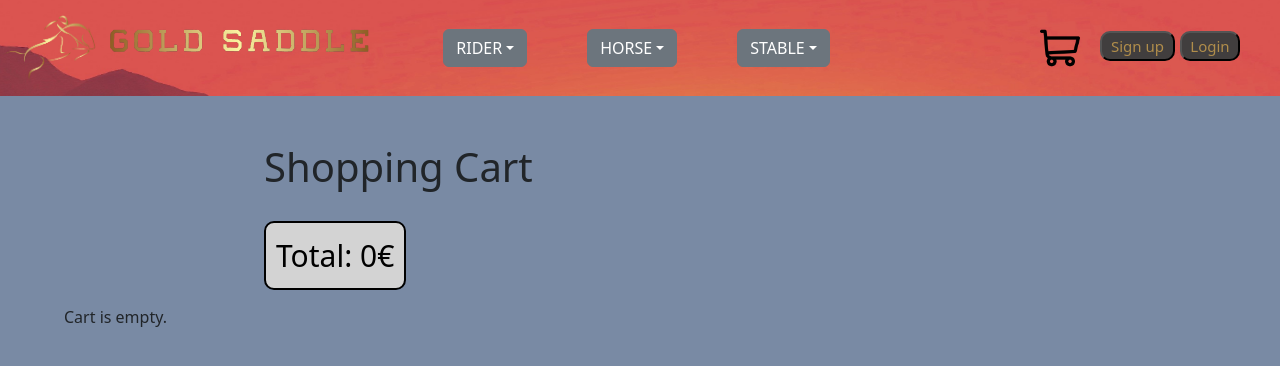
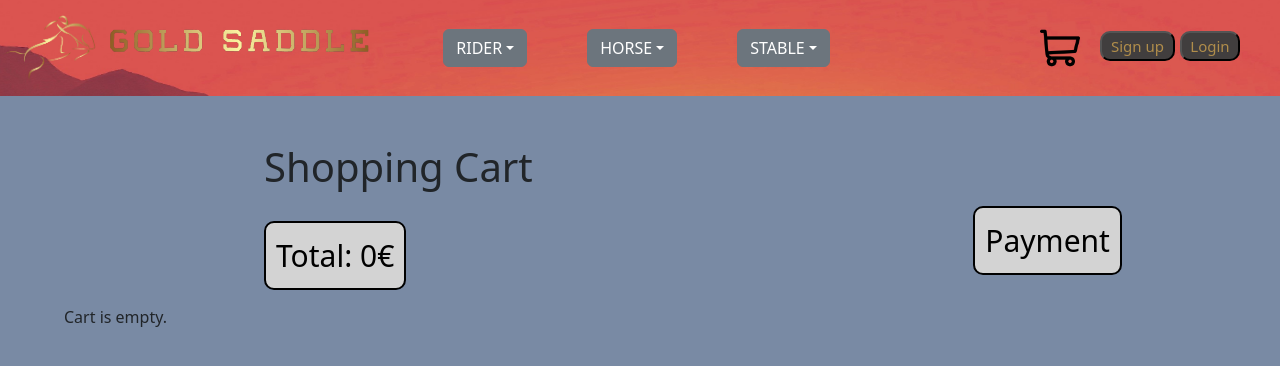
Before and after one commit to HenryNasci/DWeb_Trab_Final, a React (Create React App) app: page /Cart in a window 1280 px wide. Shown: the top 366 px of the page. Built offline with nearby package versions, Linux system fonts and the light colour scheme.

Commit message:
botao pagamento

```diff
--- a/src/app/Cart.css
+++ b/src/app/Cart.css
@@ -78,3 +78,23 @@
 .tituloCart {
     margin: 15px 200px;
 }
+
+.butPay {
+    background-color: #d3d3d3;
+    border: 2px solid black;
+    border-radius: 10px;
+    color: black;
+    margin-right: 13%;
+    padding: 10px;
+    text-align: center;
+    text-decoration: none;
+    display: inline-block;
+    font-size: 30px;
+    align: center;
+    float: right;
+}
+
+.butPay:hover {
+    background-color: #00ff00;
+    color: #FFF;
+}
--- a/src/app/Cart.js
+++ b/src/app/Cart.js
@@ -1,11 +1,15 @@
 import React, { useState, useEffect } from 'react';
 import Header from '../Components/Header';
 import './Cart.css';
+import { useAuth } from '../Components/AuthContext';
+import { useNavigate } from 'react-router-dom';
 
 
 function CartPage() {
     const [cartItems, setCartItems] = useState([]);
     const [totalPrice, setTotalPrice] = useState(0);
+    const { isLoggedIn } = useAuth();
+    const navigate = useNavigate();
 
     //vai buscar os dados armazenados do cart
     useEffect(() => {
@@ -31,12 +35,22 @@ function CartPage() {
         sessionStorage.setItem('carrinho', JSON.stringify(updatedCartItems));
     };
 
+    //pagamento
+    const handlePay = () => {
+        if (isLoggedIn) {
+            alert('Payment successful!');
+        } else {
+            navigate('/Login');
+        }
+    };
+
     return (
         <div className="baseCart">
             <Header />
             <div className="bodyCart">
                 <h1 className='tituloCart'>Shopping Cart</h1>
                 <p className="cartTotalPrice">Total: {totalPrice}€</p>
+                <button className='butPay' onClick={() => handlePay()}>Payment</button>
                 {cartItems.length === 0 ? (
                     <p className='cartVazio'>Cart is empty.</p>
                 ) : (
```
